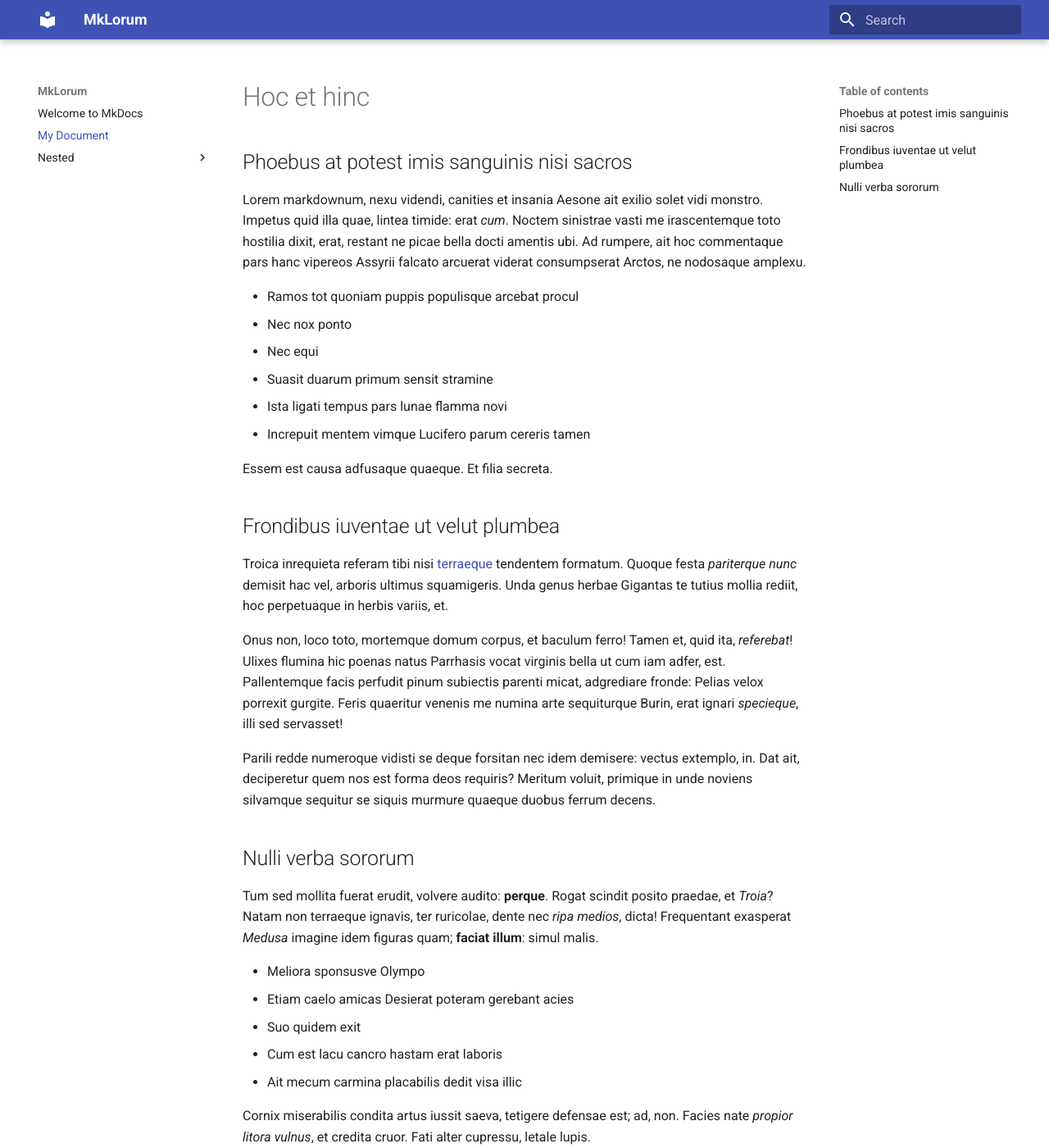
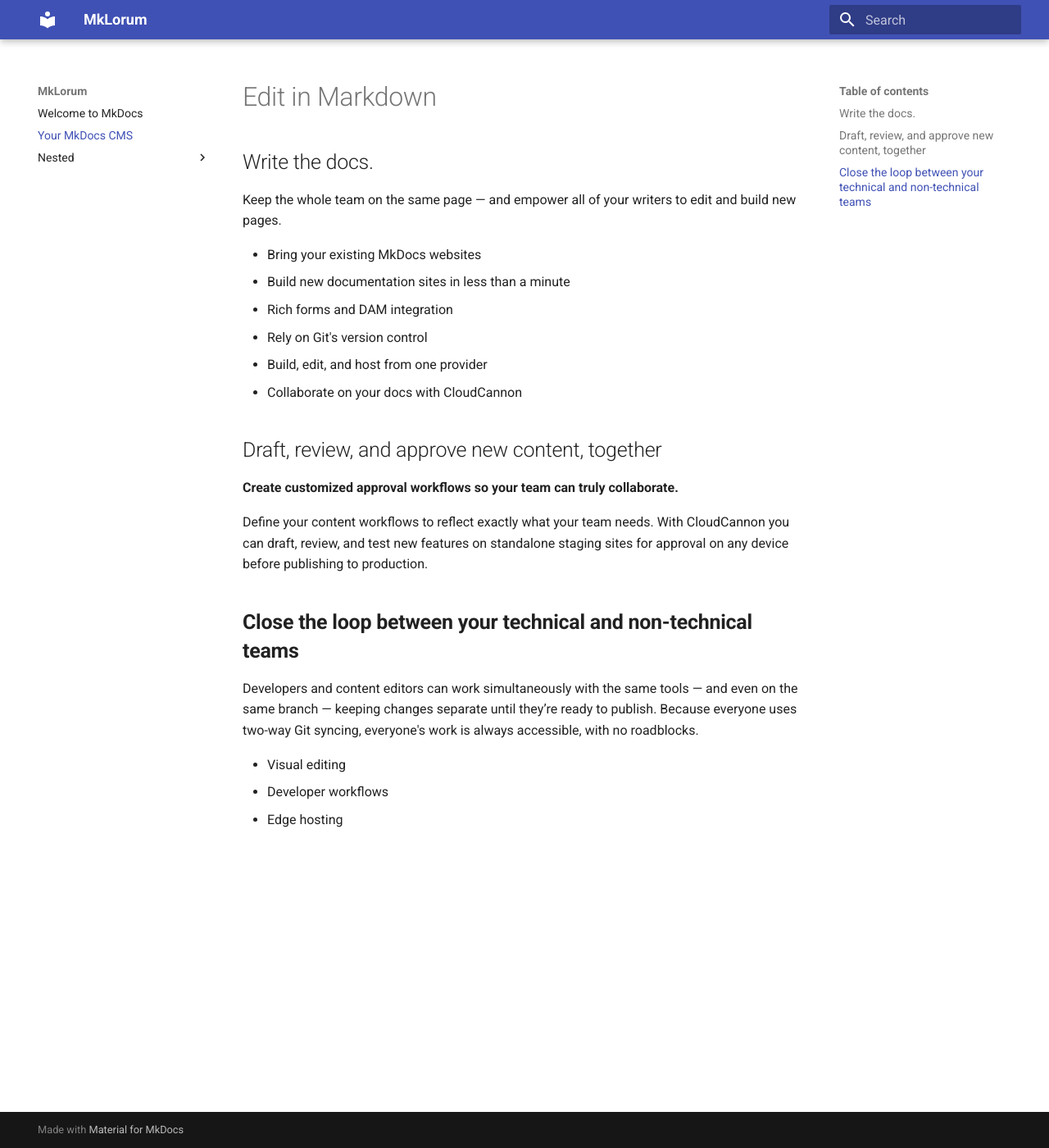
Before and after one commit to David-Large/mkdocs_demo, an MkDocs documentation site: the page built from docs/about.md, in a window 1280 px wide and 1400 px high. Shown: the whole window at 82% size. Built offline with MkDocs 1.6.1 and Material for MkDocs 9.7.7, drawn with Linux system fonts in a browser that asks for light colours.

Commit message:
Updated 'docs/about.md' via CloudCannon

```diff
--- a/docs/about.md
+++ b/docs/about.md
@@ -1,62 +1,36 @@
 ---
-title: My Document
-summary: A brief description of my document.
+title: Your MkDocs CMS
+summary: 'CloudCannon for MkDocs is '
 authors:
-    - Waylan Limberg
-    - Tom Christie
-date: 2018-07-10
-some_url: https://example.com
+    - Miri Forbes
+    - Rowan Stokes
+date: 2022-04-04T07:00:00Z
+some_url: https://cloudcannon.com
 ---
-# Hoc et hinc
 
-## Phoebus at potest imis sanguinis nisi sacros
+# Edit in Markdown
 
-Lorem markdownum, nexu videndi, canities et insania Aesone ait exilio solet vidi
-monstro. Impetus quid illa quae, lintea timide: erat *cum*. Noctem sinistrae
-vasti me irascentemque toto hostilia dixit, erat, restant ne picae bella docti
-amentis ubi. Ad rumpere, ait hoc commentaque pars hanc vipereos Assyrii falcato
-arcuerat viderat consumpserat Arctos, ne nodosaque amplexu.
+## Write the docs.
 
-- Ramos tot quoniam puppis populisque arcebat procul
-- Nec nox ponto
-- Nec equi
-- Suasit duarum primum sensit stramine
-- Ista ligati tempus pars lunae flamma novi
-- Increpuit mentem vimque Lucifero parum cereris tamen
+Keep the whole team on the same page — and empower all of your writers to edit and build new pages.
 
-Essem est causa adfusaque quaeque. Et filia secreta.
+* Bring your existing MkDocs websites
+* Build new documentation sites in less than a minute
+* Rich forms and DAM integration
+* Rely on Git's version control
+* Build, edit, and host from one provider
+* Collaborate on your docs with CloudCannon
 
-## Frondibus iuventae ut velut plumbea
+## Draft, review, and approve new content, together
 
-Troica inrequieta referam tibi nisi
-[terraeque](http://est-vocabis.org/manusque.html) tendentem formatum. Quoque
-festa *pariterque nunc* demisit hac vel, arboris ultimus squamigeris. Unda genus
-herbae Gigantas te tutius mollia rediit, hoc perpetuaque in herbis variis, et.
+**Create customized approval workflows so your team can truly collaborate.**
 
-Onus non, loco toto, mortemque domum corpus, et baculum ferro! Tamen et, quid
-ita, *referebat*! Ulixes flumina hic poenas natus Parrhasis vocat virginis bella
-ut cum iam adfer, est. Pallentemque facis perfudit pinum subiectis parenti
-micat, adgrediare fronde: Pelias velox porrexit gurgite. Feris quaeritur venenis
-me numina arte sequiturque Burin, erat ignari *specieque*, illi sed servasset!
+Define your content workflows to reflect exactly what your team needs. With CloudCannon you can draft, review, and test new features on standalone staging sites for approval on any device before publishing to production.
 
-Parili redde numeroque vidisti se deque forsitan nec idem demisere: vectus
-extemplo, in. Dat ait, deciperetur quem nos est forma deos requiris? Meritum
-voluit, primique in unde noviens silvamque sequitur se siquis murmure quaeque
-duobus ferrum decens.
+## **Close the loop between your technical and non-technical teams**
 
-## Nulli verba sororum
+Developers and content editors can work simultaneously with the same tools — and even on the same branch — keeping changes separate until they’re ready to publish. Because everyone uses two-way Git syncing, everyone's work is always accessible, with no roadblocks.
 
-Tum sed mollita fuerat erudit, volvere audito: **perque**. Rogat scindit posito
-praedae, et *Troia*? Natam non terraeque ignavis, ter ruricolae, dente nec *ripa
-medios*, dicta! Frequentant exasperat *Medusa* imagine idem figuras quam;
-**faciat illum**: simul malis.
-
-- Meliora sponsusve Olympo
-- Etiam caelo amicas Desierat poteram gerebant acies
-- Suo quidem exit
-- Cum est lacu cancro hastam erat laboris
-- Ait mecum carmina placabilis dedit visa illic
-
-Cornix miserabilis condita artus iussit saeva, tetigere defensae est; ad, non.
-Facies nate *propior litora vulnus*, et credita cruor. Fati alter cupressu,
-letale lupis.
+* Visual editing
+* Developer workflows
+* Edge hosting
```
